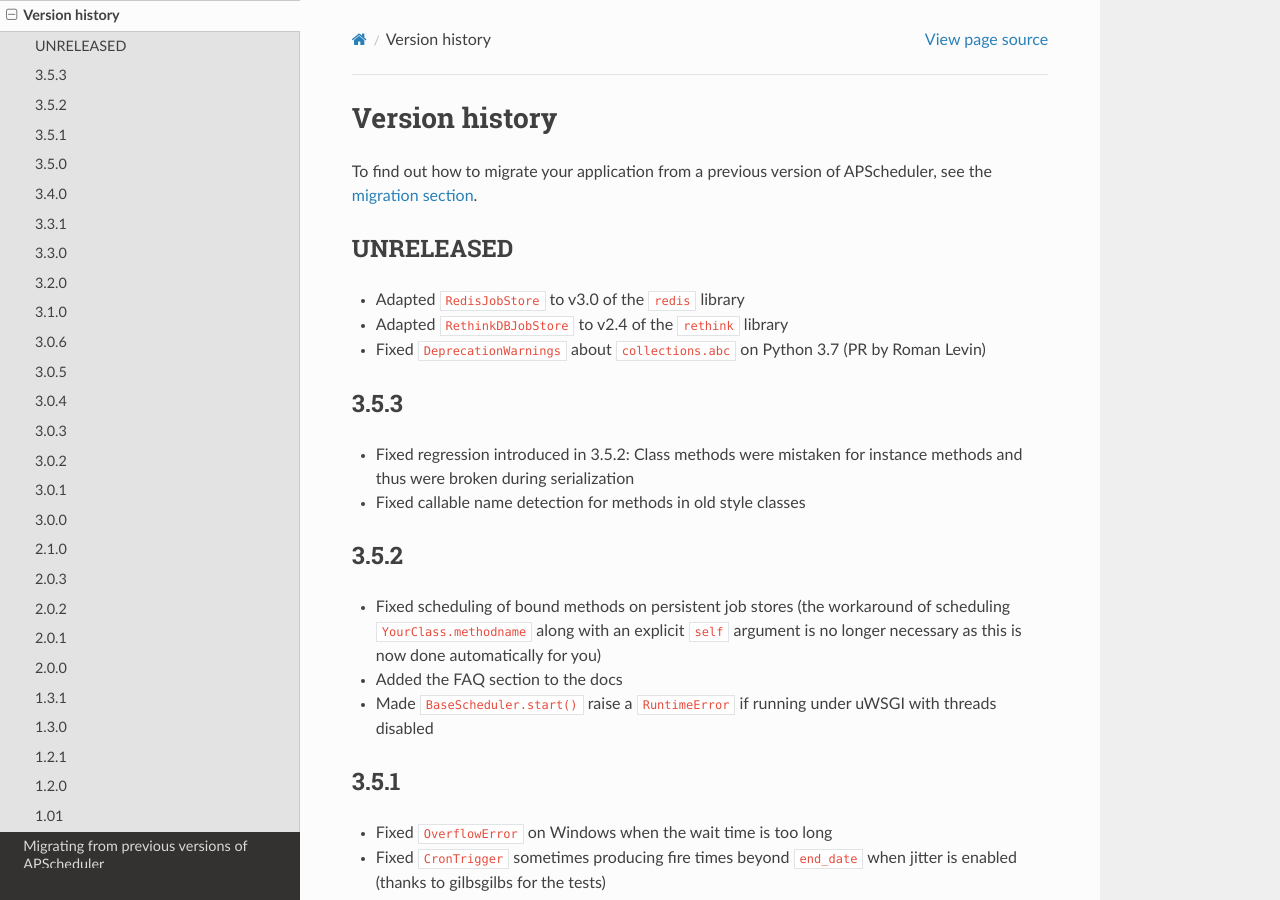
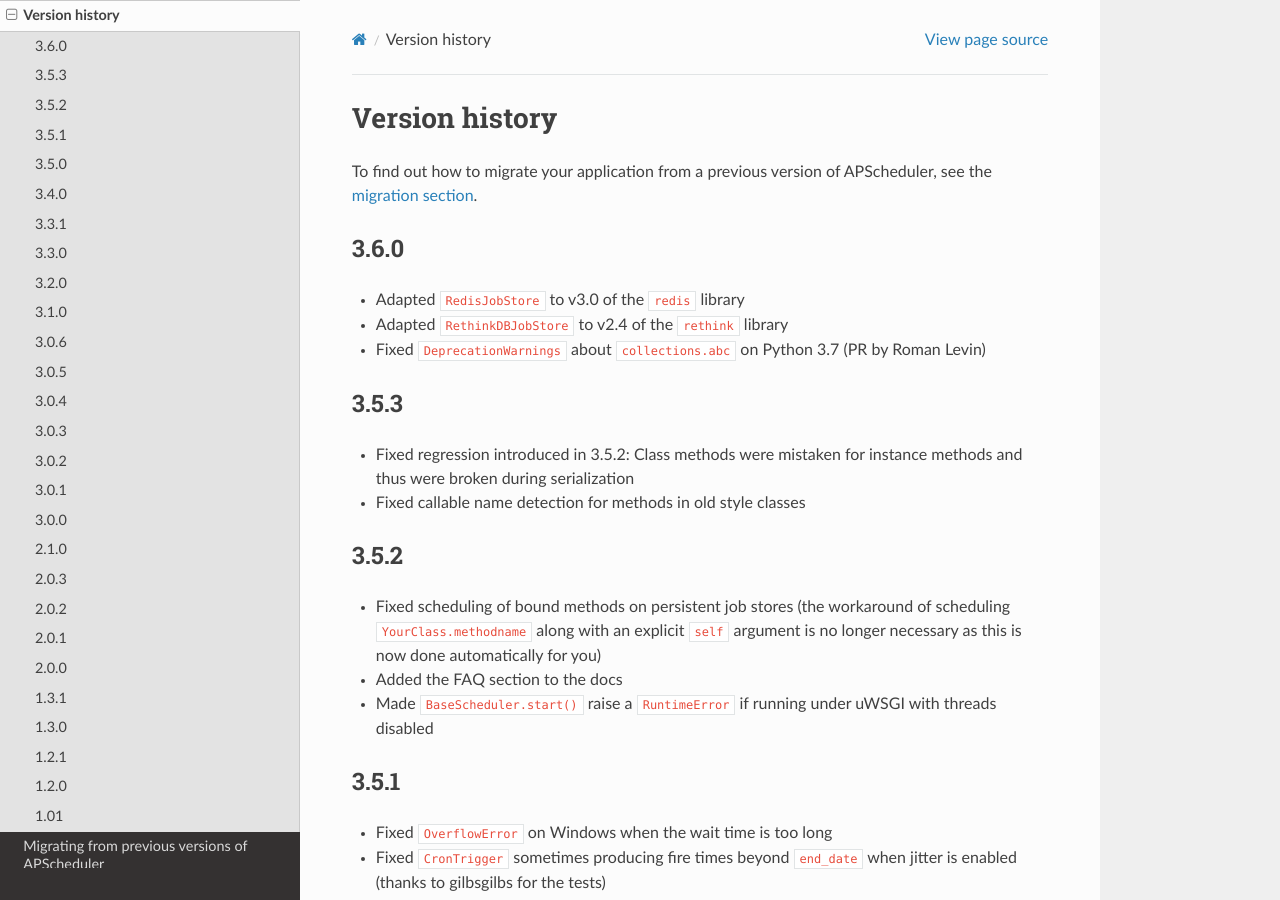
Before and after one commit to agronholm/apscheduler, a Sphinx documentation site: the page built from docs/versionhistory.rst, in a window 1280 px wide and 900 px high. Built offline with Sphinx 7.4.7 and the Read the Docs theme 2.0.0, drawn with Linux system fonts in a browser that asks for light colours.

Commit message:
Added the release version

```diff
--- a/docs/versionhistory.rst
+++ b/docs/versionhistory.rst
@@ -4,8 +4,8 @@
 To find out how to migrate your application from a previous version of
 APScheduler, see the :doc:`migration section <migration>`.
 
-UNRELEASED
-----------
+3.6.0
+-----
 
 * Adapted ``RedisJobStore`` to v3.0 of the ``redis`` library
 * Adapted ``RethinkDBJobStore`` to v2.4 of the ``rethink`` library
```
